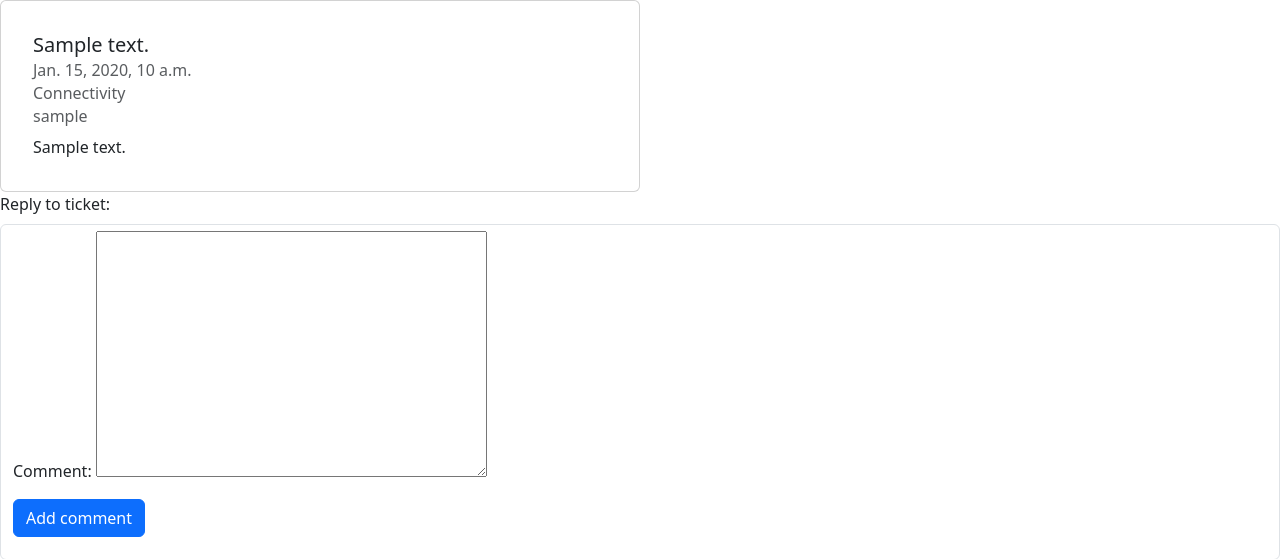
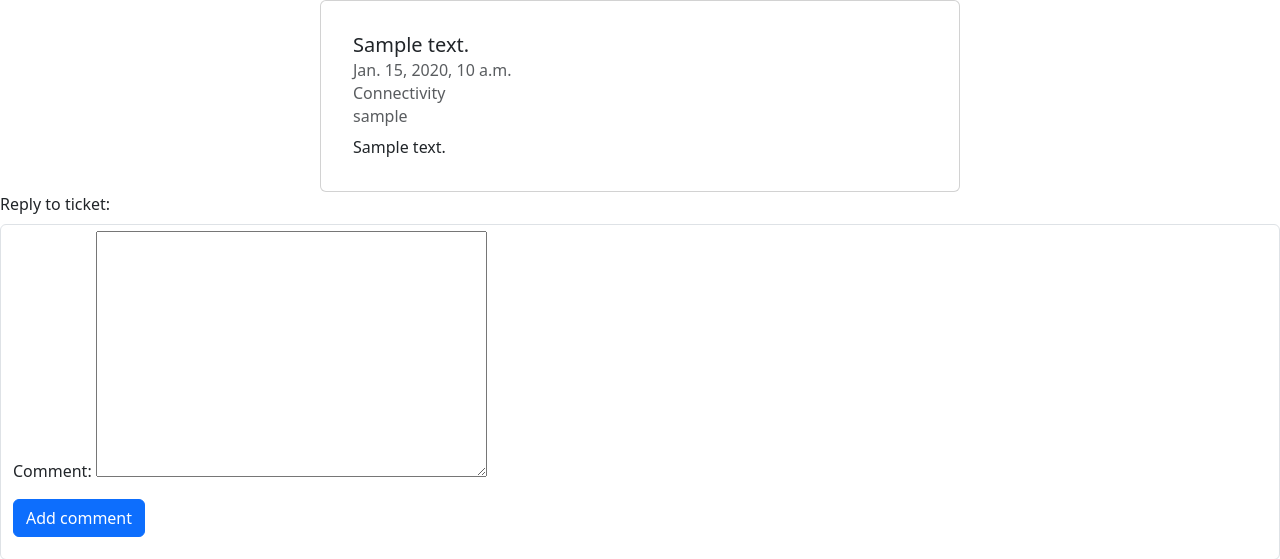
Before and after one commit to nsbennett/bug_tracker, a Django app: page /ticket_detail/00000000-0000-0000-0000-000000000001 in a window 1280 px wide. Shown: the part 58-617 px from the top of the page. Run offline with Django 4.2, Linux system fonts and the light colour scheme; the first user in the database is signed in; tables that the repository leaves empty hold one stand-in row (Sample ...); some libraries are stand-ins or nearby versions.

Commit message:
Improved ticket view

```diff
--- a/templates/view_dev_details.html
+++ b/templates/view_dev_details.html
@@ -2,7 +2,7 @@
 
 {% block content %}
 
-<div class="card w-50 p-3">
+<div class="container card w-50 p-3">
     <div class="card-body">
       <h5 class="card-title">{{ ticket.message_subject }}</h5>
       <h6 class="card-subtitle mb-2 text-muted">{{ ticket.timestamp }}</h6>
--- a/templates/view_development.html
+++ b/templates/view_development.html
@@ -3,7 +3,7 @@
 {% block content %}
 
 {% for ticket in tickets %}
-<div class="card" style="width: 18rem;">
+<div class="container card w-50 p-3">
     <div class="card-body">
       <h5 class="card-title">{{ ticket.message_subject }}</h5>
       <h6 class="card-subtitle mb-2 text-muted">{{ ticket.timestamp }}</h6>
--- a/templates/view_single_ticket.html
+++ b/templates/view_single_ticket.html
@@ -1,7 +1,7 @@
 {% extends 'base.html' %}
 
 {% block content %}
-<div class="card w-50 p-3">
+<div class="container card w-50 p-3">
   <div class="card-body">
     <h5 class="card-title">{{ ticket.message_subject }}</h5>
     <h6 class="card-subtitle mb-2 text-muted">{{ ticket.timestamp }}</h6>
--- a/templates/view_tickets.html
+++ b/templates/view_tickets.html
@@ -3,7 +3,7 @@
 {% block content %}
 
 {% for ticket in tickets %}
-<div class="card" style="width: 18rem;">
+<div class="container card w-50 p-3">
     <div class="card-body">
       <h5 class="card-title">{{ ticket.message_subject }}</h5>
       <h6 class="card-subtitle mb-2 text-muted">{{ ticket.timestamp }}</h6>
```
Also changed, not shown: other parts of templates/view_single_ticket.html (+1 -1 lines).
